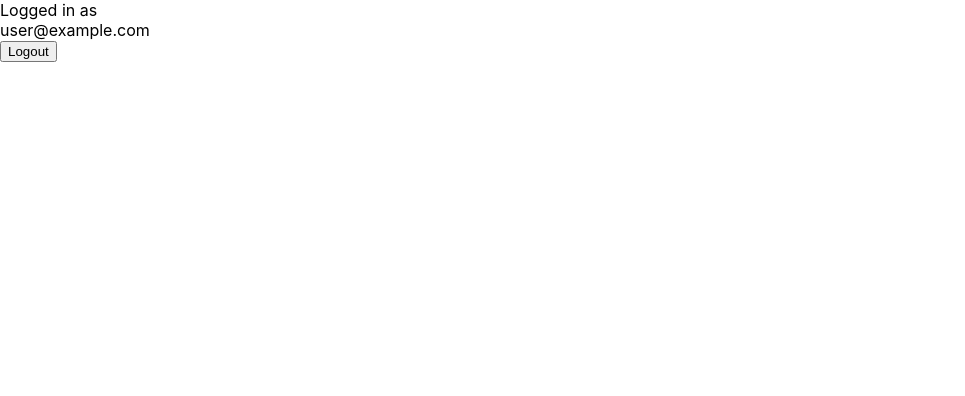
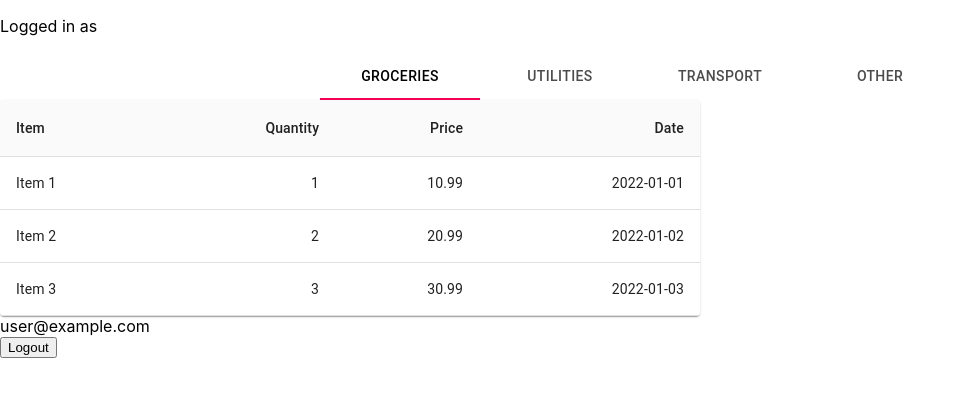
Before and after one commit to repopusher/Expenditure-Management-Project, a React (Create React App) app in the folder FYP_Web/expenditure-web/: page /dashboard in a window 1280 px wide. Shown: the top 396 px of the page, without its empty margins (0-965 px from the left). Built offline with nearby package versions, Linux system fonts and the light colour scheme; no server answers; the database is empty; sample sign-in values are in the browser's storage.

Commit message:
table added

```diff
--- a/FYP_Web/expenditure-web/package.json
+++ b/FYP_Web/expenditure-web/package.json
@@ -3,6 +3,10 @@
   "version": "0.1.0",
   "private": true,
   "dependencies": {
+    "@emotion/react": "^11.10.6",
+    "@emotion/styled": "^11.10.6",
+    "@material-ui/core": "^4.12.4",
+    "@mui/material": "^5.11.10",
     "@testing-library/jest-dom": "^5.16.5",
     "@testing-library/react": "^13.4.0",
     "@testing-library/user-event": "^13.5.0",
--- a/FYP_Web/expenditure-web/src/components/Dashboard.js
+++ b/FYP_Web/expenditure-web/src/components/Dashboard.js
@@ -3,6 +3,7 @@ import { useAuthState } from "react-firebase-hooks/auth";
 import { useNavigate } from "react-router-dom";
 import { auth, db, logout } from "../config/firebase";
 import { query, collection, getDocs, where } from "firebase/firestore";
+import TableComponent from "./TableComponent";
 
 function Dashboard() {
   //Error variable if you need it in [user, loading, error]
@@ -56,7 +57,9 @@ function Dashboard() {
   return (
     <div className="dashboard">
        <div className="dashboard__container">
-        Logged in as
+
+          <p>Logged in as </p>
+          <TableComponent/>
          <div>{name}</div>
          <div>{user?.email}</div>
          <button className="dashboard__btn" onClick={logout}>
--- /dev/null
+++ b/FYP_Web/expenditure-web/src/components/TableComponent.js
@@ -0,0 +1,74 @@
+import React, { useState } from 'react';
+import PropTypes from 'prop-types';
+import { makeStyles } from '@material-ui/core/styles';
+import { Tabs, Tab, Table, TableBody, TableCell, TableContainer, TableHead, TableRow, Paper } from '@material-ui/core';
+
+const useStyles = makeStyles({
+  root: {
+    flexGrow: 1,
+  },
+  container: {
+    maxHeight: 440,
+    maxWidth: 700,
+  },
+});
+
+function createData(item, quantity, price, date) {
+  return { item, quantity, price, date };
+}
+
+const rows = [
+  createData('Item 1', 1, 10.99, '2022-01-01'),
+  createData('Item 2', 2, 20.99, '2022-01-02'),
+  createData('Item 3', 3, 30.99, '2022-01-03'),
+];
+
+function TableComponent() {
+  const classes = useStyles();
+  const [value, setValue] = useState(0);
+
+  const handleChange = (event, newValue) => {
+    setValue(newValue);
+  };
+
+  return (
+    <div className={classes.root}>
+      <Tabs value={value} onChange={handleChange} centered>
+        <Tab label="Groceries" />
+        <Tab label="Utilities" />
+        <Tab label="Transport" />
+        <Tab label="Other" />
+      </Tabs>
+      <TableContainer component={Paper} className={classes.container}>
+        <Table stickyHeader aria-label="sticky table">
+          <TableHead>
+            <TableRow>
+              <TableCell>Item</TableCell>
+              <TableCell align="right">Quantity</TableCell>
+              <TableCell align="right">Price</TableCell>
+              <TableCell align="right">Date</TableCell>
+            </TableRow>
+          </TableHead>
+          <TableBody>
+            {rows.map((row) => (
+              <TableRow key={row.item}>
+                <TableCell component="th" scope="row">
+                  {row.item}
+                </TableCell>
+                <TableCell align="right">{row.quantity}</TableCell>
+                <TableCell align="right">{row.price}</TableCell>
+                <TableCell align="right">{row.date}</TableCell>
+              </TableRow>
+            ))}
+          </TableBody>
+        </Table>
+      </TableContainer>
+    </div>
+  );
+}
+
+TableComponent.propTypes = {
+  children: PropTypes.node,
+};
+
+export default TableComponent;
```
Also changed, not shown: 1 other file (tests, documents, lock files or other folders).
